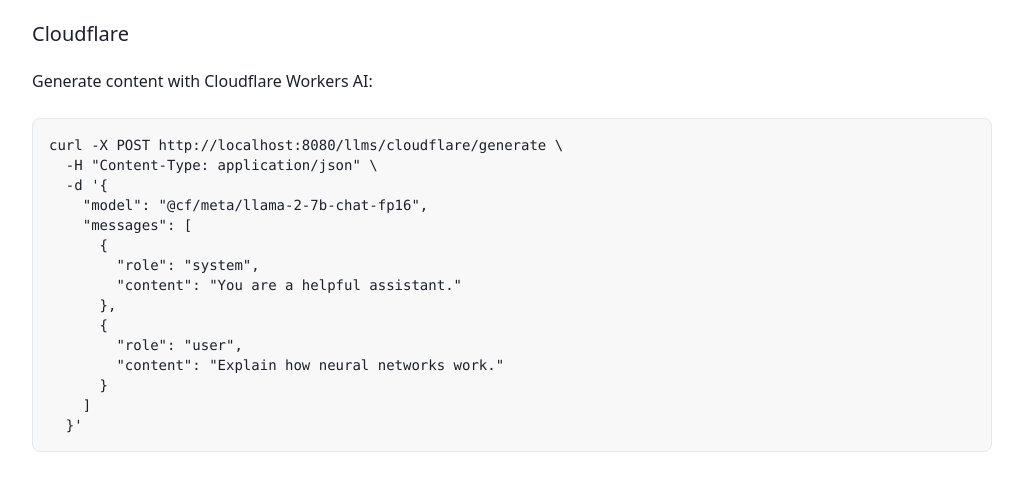
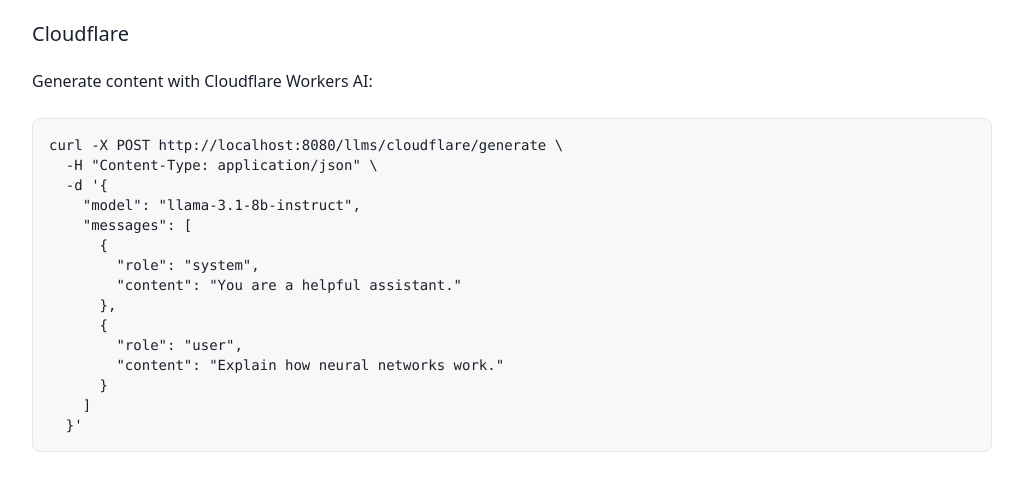
Before and after one commit to inference-gateway/docs, a Next.js app: page /supported-providers in a window 1280 px wide. Shown: the part 5020-5503 px from the top of the page, without its empty margins (256-1279 px from the left). Built offline with nearby package versions, Linux system fonts and the light colour scheme.

Commit message:
docs: Update model version in Cloudflare Workers AI example
Signed-off-by: Eden Reich <eden.reich@gmail.com>

```diff
--- a/markdown/supported-providers.mdx
+++ b/markdown/supported-providers.mdx
@@ -225,7 +225,7 @@ Generate content with Cloudflare Workers AI:
 curl -X POST http://localhost:8080/llms/cloudflare/generate \
   -H "Content-Type: application/json" \
   -d '{
-    "model": "@cf/meta/llama-2-7b-chat-fp16",
+    "model": "llama-3.1-8b-instruct",
     "messages": [
       {
         "role": "system",
```
